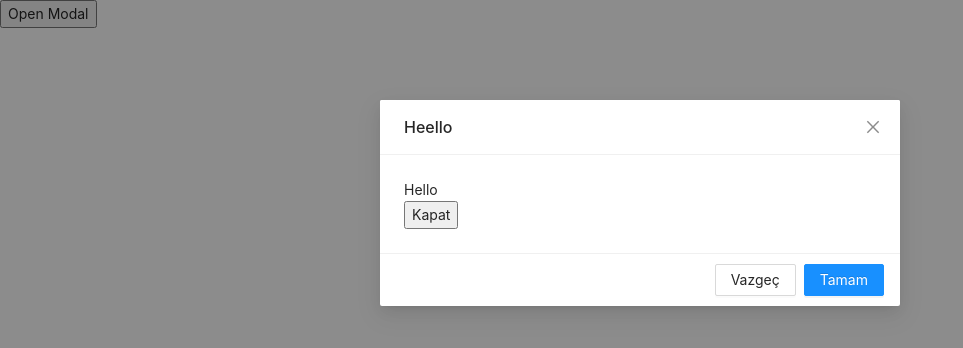
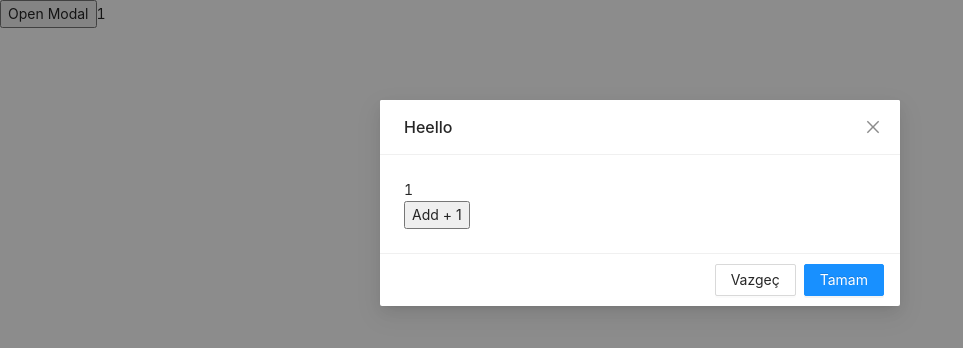
Before and after one commit to kakarrot0234/base-components, a React (Create React App) app: page / in a window 1280 px wide. Both pictures are taken after a click on the button "Open Modal". Shown: the top 348 px of the page, without its empty margins (0-963 px from the left). Built offline with nearby package versions, Linux system fonts and the light colour scheme.

Commit message:
created HOC that can contextprovider

```diff
--- /dev/null
+++ b/src/contexts/MainContext.ts
@@ -0,0 +1,5 @@
+import * as React from "react";
+
+export const MainContext = React.createContext<
+  [any, React.Dispatch<React.SetStateAction<any>>]
+>([{}, null]);
--- /dev/null
+++ b/src/hooks/useMainContext.tsx
@@ -0,0 +1,9 @@
+import * as React from "react";
+import { MainContext } from "../contexts/MainContext";
+
+export function useMainContext<T>(
+  contextId?: string
+): [T, React.Dispatch<React.SetStateAction<T>>] {
+  const [mainStore, setMainStore] = React.useContext(MainContext);
+  return [mainStore, setMainStore];
+}
--- /dev/null
+++ b/src/hooks/useRefObject.tsx
@@ -0,0 +1,11 @@
+import * as React from "react";
+
+export function useRefObject<T>(state: T) {
+  const refState = React.useRef<T | null>(null);
+
+  React.useEffect(() => {
+    refState.current = state;
+  });
+
+  return refState;
+}
--- /dev/null
+++ b/src/interfaces/IBaseProps.ts
@@ -0,0 +1,6 @@
+import { IModalOptions } from "./IModalOptions";
+
+export interface IBaseProps {
+  openModal?(content: any, modalOptions?: IModalOptions): Promise<void>;
+  closeModal?(): Promise<void>;
+}
--- /dev/null
+++ b/src/interfaces/IVeriDeposu.ts
@@ -0,0 +1,3 @@
+export interface IVeriDeposu {
+  counter?: number;
+}
--- a/src/views/components/BaseHOC.tsx
+++ b/src/views/components/BaseHOC.tsx
@@ -2,39 +2,30 @@ import * as React from "react";
 import "../../assets/BaseHOC.css";
 import { Modal } from "antd";
 import { IModalOptions } from "../../interfaces/IModalOptions";
+import { useRefObject } from "../../hooks/useRefObject";
+import { IBaseProps } from "../../interfaces/IBaseProps";
+import { MainContext } from "../../contexts/MainContext";
 
-export interface IBaseProps {
-  openModal?(content: any, modalOptions?: IModalOptions): void;
-  openModalAsync?(content: any, modalOptions?: IModalOptions): Promise<void>;
-  closeModal?(): Promise<void>;
-}
-export interface IBaseState {
+interface IBaseState {
   openedModals?: {
     content?: any;
     modalOptions?: IModalOptions;
   }[];
 }
 export function BaseHOC<P>(
-  WrappedComponent: React.FunctionComponent<P & IBaseProps>
+  WrappedComponent: React.FunctionComponent<P & IBaseProps>,
+  config?: {
+    mainContextInit?: any;
+  }
 ) {
   const HocComponent = (props: React.PropsWithChildren<P> & IBaseProps) => {
     const [state, setState] = React.useState<IBaseState>({});
+    const [mainContextValue, setMainContextValue] = React.useState<any>(
+      (config || {}).mainContextInit || {}
+    );
 
-    function openModal(content: any, modalOptions?: IModalOptions) {
-      console.log("tetiklendi.");
-      const openedModal = {
-        content,
-        modalOptions
-      } as Required<IBaseState>["openedModals"][0];
-      const openedModals = [...(state.openedModals || []), openedModal];
-      setState((previousState) => {
-        return {
-          ...previousState,
-          openedModals
-        };
-      });
-    }
-    async function openModalAsync(content: any, modalOptions?: IModalOptions) {
+    const openModal = useRefObject(
+      async (content: any, modalOptions?: IModalOptions) => {
         return new Promise<void>((resolve, reject) => {
           try {
             const openedModal = {
@@ -52,26 +43,19 @@ export function BaseHOC<P>(
               };
             });
           } catch (error) {
-          reject();
+            reject(error);
           }
         });
       }
-    async function closeModal() {
+    );
+    const closeModal = useRefObject(async () => {
       const openedModals = [...(state.openedModals || [])];
-      let permitClose = true;
       if (openedModals.length > 0) {
         const openedModal = openedModals[openedModals.length - 1];
-        if ((openedModal.modalOptions || {}).onClosing) {
-          const rspCancelClose = await openedModal.modalOptions!.onClosing!();
-          if (rspCancelClose.cancel) {
-            permitClose = false;
+        if ((openedModal.modalOptions || {}).onClosed) {
+          await openedModal.modalOptions!.onClosed!();
         }
-        }
-        if (openedModal && permitClose) {
         openedModals.pop();
-          if (((openedModal || {}).modalOptions || {}).onClosed) {
-            openedModal!.modalOptions!.onClosed!();
-          }
         setState((previousState) => {
           return {
             ...previousState,
@@ -79,46 +63,27 @@ export function BaseHOC<P>(
           };
         });
       }
-      }
-    }
-
+    });
     return (
+      <MainContext.Provider value={[mainContextValue, setMainContextValue]}>
         <div>
           {(state.openedModals || []).map((o, i) => {
             return (
-            <Modal
-              key={i}
-              {...(o.modalOptions || {})}
-              visible={true}
-              onCancel={() => {
-                closeModal();
-              }}
-              onOk={async () => {
-                if ((o.modalOptions || {}).isValid) {
-                  const rspIsvalid = await o.modalOptions!.isValid!();
-                  if (rspIsvalid) {
-                    if ((o.modalOptions || {}).onOk) {
-                      await o.modalOptions!.onOk!();
-                    }
-                  }
-                }
-              }}>
+              <Modal key={i} {...(o.modalOptions || {})} visible={true}>
                 {o.content}
               </Modal>
             );
           })}
           <WrappedComponent
             {...props}
-          openModal={(modal, modalOptions) => {
-            openModal(modal, modalOptions);
-          }}
-          openModalAsync={async (content, modalOptions) => {
-            await openModalAsync(content, modalOptions);
+            openModal={async (content, modalOptions) => {
+              await openModal.current!(content, modalOptions);
             }}
             closeModal={async () => {
-            await closeModal();
+              closeModal.current!();
             }}></WrappedComponent>
         </div>
+      </MainContext.Provider>
     );
   };
   return HocComponent;
--- /dev/null
+++ b/src/views/components/SampleModal.tsx
@@ -0,0 +1,24 @@
+import * as React from "react";
+import { useMainContext } from "../../hooks/useMainContext";
+import { IBaseProps } from "../../interfaces/IBaseProps";
+import { IVeriDeposu } from "../../interfaces/IVeriDeposu";
+
+export function SampleModal(props: Partial<IBaseProps>) {
+  const [veriDeposu, setVeriDeposu] = useMainContext<IVeriDeposu>();
+  return (
+    <div>
+      <div>{veriDeposu.counter}</div>
+      <button
+        onClick={() => {
+          setVeriDeposu((previousState) => {
+            return {
+              ...previousState,
+              counter: (previousState.counter || 0) + 1
+            };
+          });
+        }}>
+        Add + 1
+      </button>
+    </div>
+  );
+}
--- a/src/views/pages/Home.tsx
+++ b/src/views/pages/Home.tsx
@@ -1,39 +1,37 @@
 import * as React from "react";
-import { BaseHOC, IBaseProps } from "../components/BaseHOC";
+import { BaseHOC } from "../components/BaseHOC";
+import { IBaseProps } from "../../interfaces/IBaseProps";
+import { IVeriDeposu } from "../../interfaces/IVeriDeposu";
+import { SampleModal } from "../components/SampleModal";
+import { useMainContext } from "../../hooks/useMainContext";
 
 export interface IHomeProps extends IBaseProps {}
 const Home: React.FunctionComponent<IHomeProps> = (props) => {
-  function com() {
-    return (
-      <div>
-        <div>Hello</div>
-        <button
-          onClick={() => {
-            props.closeModal!();
-          }}>
-          Kapat
-        </button>
-      </div>
-    );
-  }
+  const [veriDeposu] = useMainContext<IVeriDeposu>();
 
   return (
     <div>
       <button
-        onClick={() => {
-          props.openModal!(com(), {
+        onClick={async () => {
+          await props.openModal!(<SampleModal {...props}></SampleModal>, {
             title: "Heello",
             okText: "Tamam",
             cancelText: "Vazgeç",
             onOk: async () => {
+              props.closeModal!();
+            },
+            onCancel: async () => {
               props.closeModal!();
             }
           });
         }}>
         Open Modal
       </button>
+      {veriDeposu.counter}
     </div>
   );
 };
 
-export default BaseHOC(Home);
+export default BaseHOC(Home, {
+  mainContextInit: { counter: 1 } as IVeriDeposu
+});
```
Also changed, not shown: src/interfaces/IModalOptions.ts (+1 -7 lines). Lines whose indentation alone changed are shown as unchanged.
